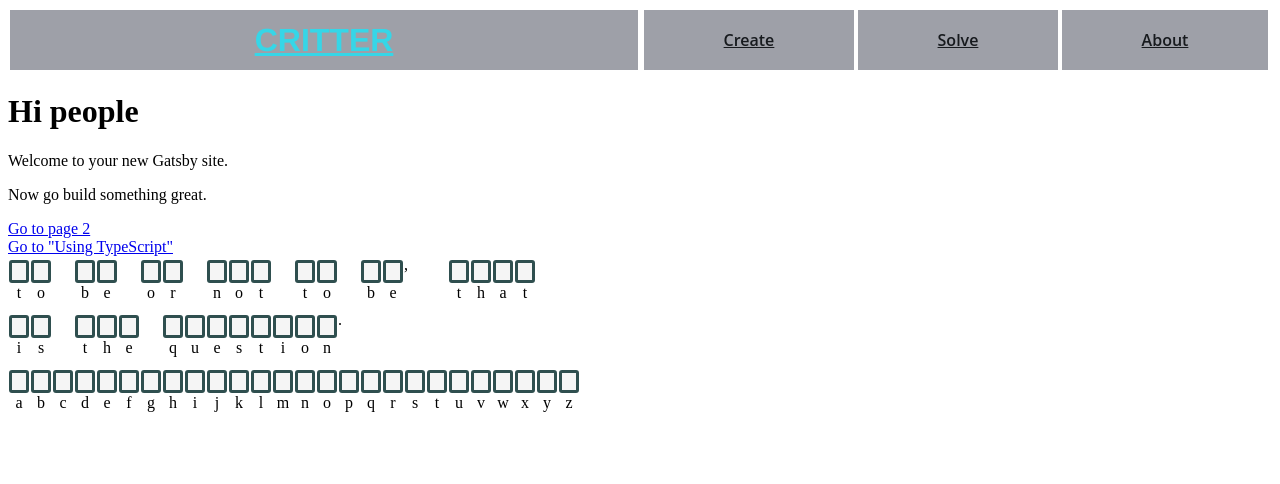
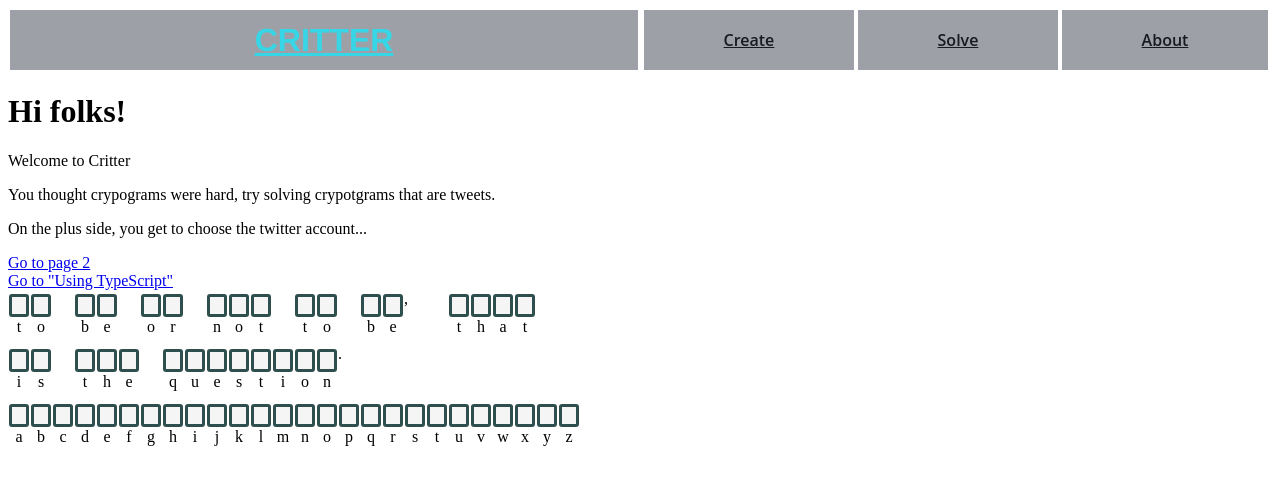
Before and after one commit to replacem3nts/critter, a Gatsby site: page / in a window 1280 px wide. Built offline with nearby package versions, Linux system fonts and the light colour scheme; Gatsby itself is replaced by a stand-in of ours.

Commit message:
changes some copy

```diff
--- a/src/pages/index.tsx
+++ b/src/pages/index.tsx
@@ -7,9 +7,13 @@ import { Layout } from "../components/Layout"
 const IndexPage = () => (
   <Layout>
     <div>
-      <h1>Hi people</h1>
-      <p>Welcome to your new Gatsby site.</p>
-      <p>Now go build something great.</p>
+      <h1>Hi folks!</h1>
+      <p>Welcome to Critter</p>
+      <p>
+        You thought crypograms were hard, try solving crypotgrams that are
+        tweets.
+      </p>
+      <p>On the plus side, you get to choose the twitter account...</p>
       <Link to="/page-2/">Go to page 2</Link> <br />
       <Link to="/using-typescript/">Go to "Using TypeScript"</Link>
       <PuzzleForm
```
